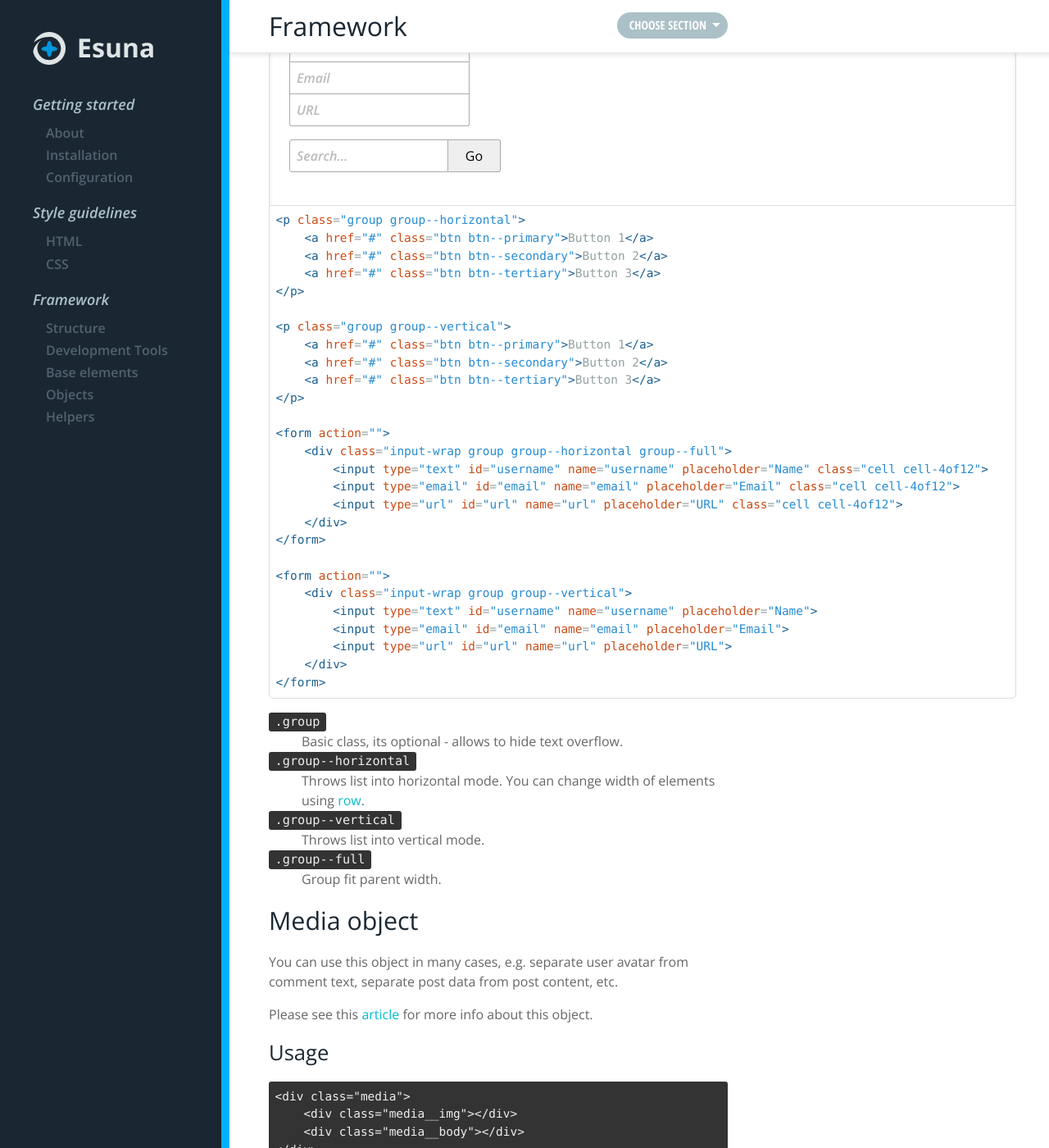
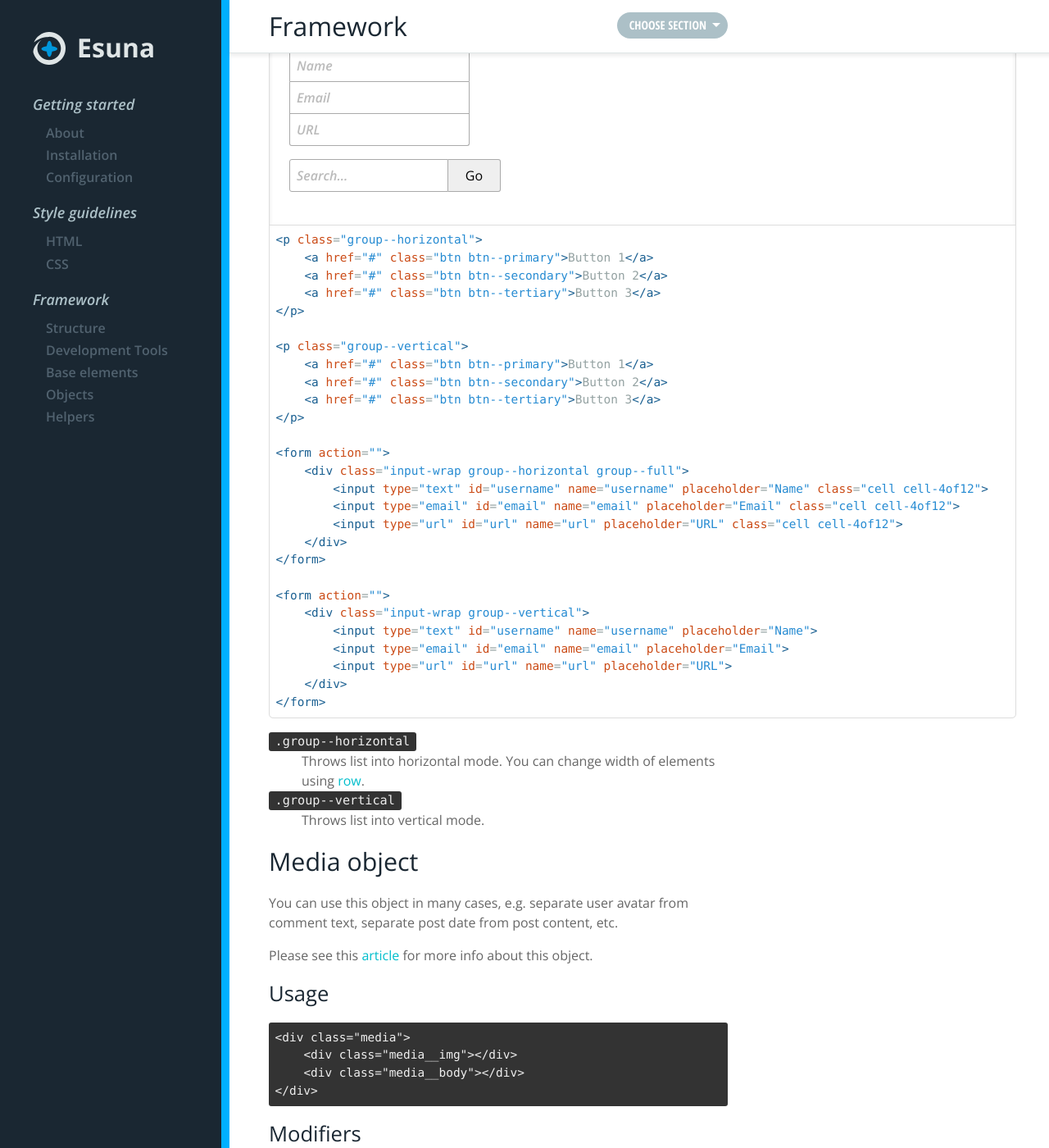
Before and after one commit to Idered/esuna, a Jekyll site: the page built from _posts/2013-03-25-framework.md, in a window 1280 px wide and 1400 px high, scrolled down 7743 px. Shown: the whole window at 82% size. Built offline with Jekyll 4.4.1, drawn with Linux system fonts in a browser that asks for light colours; some of the changed text lies outside the part shown.

Commit message:
update framework docs

```diff
--- a/_posts/2013-03-25-framework.md
+++ b/_posts/2013-03-25-framework.md
@@ -63,6 +66,9 @@
 		title: 'Helpers',
 		sub: [
 			{
+				id: 'helper-size',
+				title: 'Size'
+			}, {
 				id: 'helper-display',
 				title: 'Display'
 			}, {
@@ -117,10 +123,10 @@
 Please see [my snippets repo](http://github.com/Idered/snippets) for basic structure of elements included in `style.css`, I've put there structure of comments, post, blockquotes, tags and many more elements.
 
 `plugins.js`
-: This file contains Respond.js polyfill to add min/max-width and media query support. It also contains [DevTools](#development-tools).
+: This file contains Respond.js polyfill to add min/max-width and media query support. It also contains [development tools](#development-tools) and some other plugins.
 
 `script.js`
-: This file is where you work on JS stuff. There's already a basic structure with plaeholder polyfill and some other useful scripts.
+: This file is where you work on JS stuff. There's already a basic structure.
 
 `__assets`
 : In this folder you can put not converted fonts, PSD's including sprite.psd, documentations from client, etc.
@@ -269,13 +274,6 @@
 `.form--aligned`
 : Align labels to left and make them equal width.
 
-`.input--half`
-: Fill 50% of parent width.
-
-`.input--full`
-: Fill 100% of parent width.
-
-
 ## Objects {#objects}
 
 ### Rows {#object-rows}
@@ -334,6 +332,9 @@
 ### Sprites {#object-sprites}
 
 Sprites default file is `_ui/img/sprite.png`. Default single sprite size is 16x16px.
+
+{:id .notification .notification--info}
+Don't forget to update background-size property in retina media query.
 
 #### Usage
 
@@ -451,20 +452,20 @@
 
 <div class="example">
 	<div class="example__content">
-		<p class="group group--horizontal">
+		<p class="group--horizontal">
 			<a href="#" class="btn btn--primary">Button 1</a>
 			<a href="#" class="btn btn--secondary">Button 2</a>
 			<a href="#" class="btn btn--tertiary">Button 3</a>
 		</p>
 
-		<p class="group group--vertical">
+		<p class="group--vertical">
 			<a href="#" class="btn btn--primary">Button 1</a>
 			<a href="#" class="btn btn--secondary">Button 2</a>
 			<a href="#" class="btn btn--tertiary">Button 3</a>
 		</p>
 
 		<form action="">
-			<div class="input-wrap group group--horizontal group--full">
+			<div class="input-wrap group--horizontal group--full">
 				<input type="text" id="username" name="username" placeholder="Name" class="cell cell-4of12">
 				<input type="email" id="email" name="email" placeholder="Email" class="cell cell-4of12">
 				<input type="url" id="url" name="url" placeholder="URL" class="cell cell-4of12">
@@ -472,7 +473,7 @@
 		</form>
 
 		<form action="">
-			<div class="input-wrap group group--vertical">
+			<div class="input-wrap group--vertical">
 				<input type="text" id="username" name="username" placeholder="Name">
 				<input type="email" id="email" name="email" placeholder="Email">
 				<input type="url" id="url" name="url" placeholder="URL">
@@ -480,27 +481,27 @@
 		</form>
 
 		<form action="" class="search-form">
-			<div class="input-wrap group group--horizontal">
+			<div class="input-wrap group--horizontal">
 				<input type="search" name="q" placeholder="Search..." class="cell cell-9of12">
 				<input type="submit" name="submit" value="Go" class="cell cell-3of12">
 			</div>
 		</form>
 	</div>
 	<div class="example__code" markdown="1">
-	<p class="group group--horizontal">
+	<p class="group--horizontal">
 		<a href="#" class="btn btn--primary">Button 1</a>
 		<a href="#" class="btn btn--secondary">Button 2</a>
 		<a href="#" class="btn btn--tertiary">Button 3</a>
 	</p>
 
-	<p class="group group--vertical">
+	<p class="group--vertical">
 		<a href="#" class="btn btn--primary">Button 1</a>
 		<a href="#" class="btn btn--secondary">Button 2</a>
 		<a href="#" class="btn btn--tertiary">Button 3</a>
 	</p>
 
 	<form action="">
-		<div class="input-wrap group group--horizontal group--full">
+		<div class="input-wrap group--horizontal group--full">
 			<input type="text" id="username" name="username" placeholder="Name" class="cell cell-4of12">
 			<input type="email" id="email" name="email" placeholder="Email" class="cell cell-4of12">
 			<input type="url" id="url" name="url" placeholder="URL" class="cell cell-4of12">
@@ -508,7 +509,7 @@
 	</form>
 
 	<form action="">
-		<div class="input-wrap group group--vertical">
+		<div class="input-wrap group--vertical">
 			<input type="text" id="username" name="username" placeholder="Name">
 			<input type="email" id="email" name="email" placeholder="Email">
 			<input type="url" id="url" name="url" placeholder="URL">
@@ -517,21 +518,15 @@
 </div>
 </div>
 
-`.group`
-: Basic class, its optional - allows to hide text overflow.
-
 `.group--horizontal`
 : Throws list into horizontal mode. You can change width of elements using <a href="#row">row</a>.
 
 `.group--vertical`
 : Throws list into vertical mode.
 
-`.group--full`
-: Group fit parent width.
-
 ### Media object {#object-media-object}
 
-You can use this object in many cases, e.g. separate user avatar from comment text, separate post data from post content, etc.
+You can use this object in many cases, e.g. separate user avatar from comment text, separate post date from post content, etc.
 
 Please see this [article](http://www.stubbornella.org/content/2010/06/25/the-media-object-saves-hundreds-of-lines-of-code) for more info about this object.
 
@@ -545,7 +540,7 @@
 #### Modifiers
 
 `.media__img--rev`
-: Align image to right.
+: Align img object to right.
 
 ### Notifications {#object-notifications}
 
@@ -605,6 +600,34 @@
 </div>
 </div>
 
+### Arrows {#object-arrows}
+
+You can use those arrows in dropdowns, 'read more' links, etc. Arrow size is based on `font-size`.
+
+#### Usage
+
+<div class="example">
+	<div class="example__content">
+		<i class="arrow arrow--up"></i>
+		<i class="arrow arrow--right"></i>
+		<i class="arrow arrow--down"></i>
+		<i class="arrow arrow--left"></i>
+	</div>
+	<div class="example__code" markdown="1">
+	<i class="arrow arrow--up"></i>
+	<i class="arrow arrow--right"></i>
+	<i class="arrow arrow--down"></i>
+	<i class="arrow arrow--left"></i>
+</div>
+</div>
+
+#### Modifiers
+
+* `.arrow--up`
+* `.arrow--right`
+* `.arrow--down`
+* `.arrow--left`
+
 ### Pagination {#object-pagination}
 
 #### Usage
@@ -645,19 +668,19 @@
 		<div class="dropdown">
 			<div class="dropdown__toggle">Your account</div>
 			<ul class="dropdown__content">
-				<li><a href="">Lorem ipsum dolor sit amet, consectetur adipisicing elit.</a></li>
-				<li><a href="">Settings</a></li>
-				<li><a href="">Friends</a></li>
-				<li><a href="">Go pro</a></li>
-				<li><a href="">Sign out</a></li>
+				<li><a href="#">Lorem ipsum dolor sit amet, consectetur adipisicing elit.</a></li>
+				<li><a href="#">Settings</a></li>
+				<li><a href="#">Friends</a></li>
+				<li><a href="#">Go pro</a></li>
+				<li><a href="#">Sign out</a></li>
 			</ul>
 		</div>
 	</div>
 	<div class="example__code" markdown="1">
 	<div class="dropdown">
-		<div class="dropdown__text"></div>
 		<div class="dropdown__toggle"></div>
 		<ul class="dropdown__content">
+			<li><a href=""></a></li>
 			<li><a href=""></a></li>
 		</ul>
 	</div>
@@ -736,6 +764,14 @@
 ~~~
 
 ## Helpers {#helpers}
+
+### Size {#helper-size}
+
+`.half`
+: 50% width of parent.
+
+`.full`
+: 100% width of parent, also applies border-box box-sizing mode.
 
 ### Display {#helper-display}
 
```
Also changed, not shown: other parts of _posts/2013-03-25-framework.md (+9 -2 lines), _posts/2013-03-25-style-guidelines.md (+2 -1 lines).
